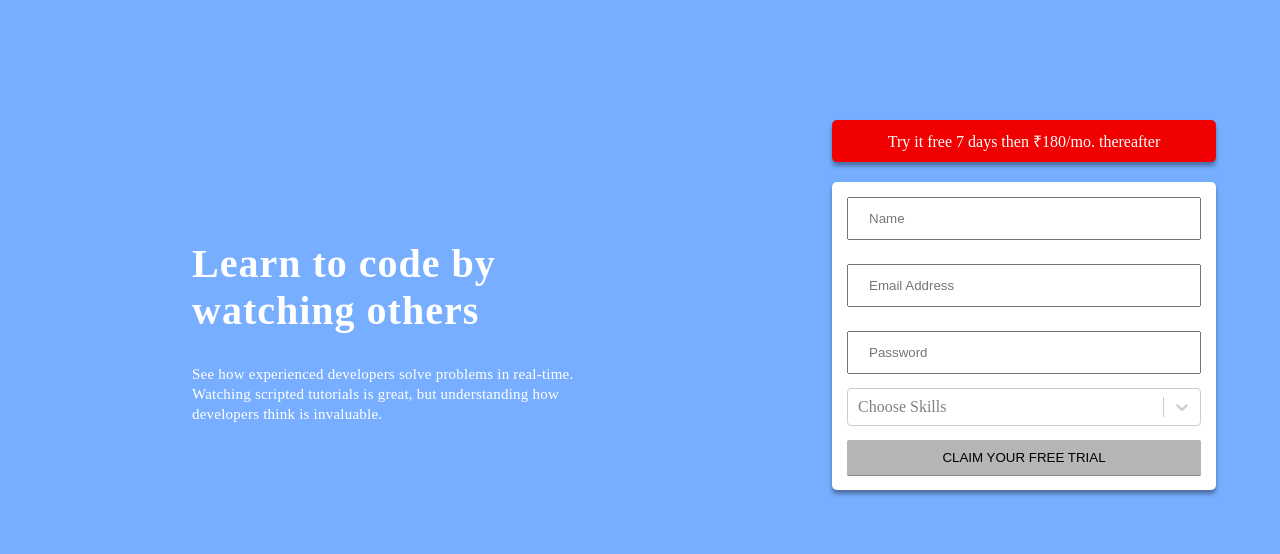
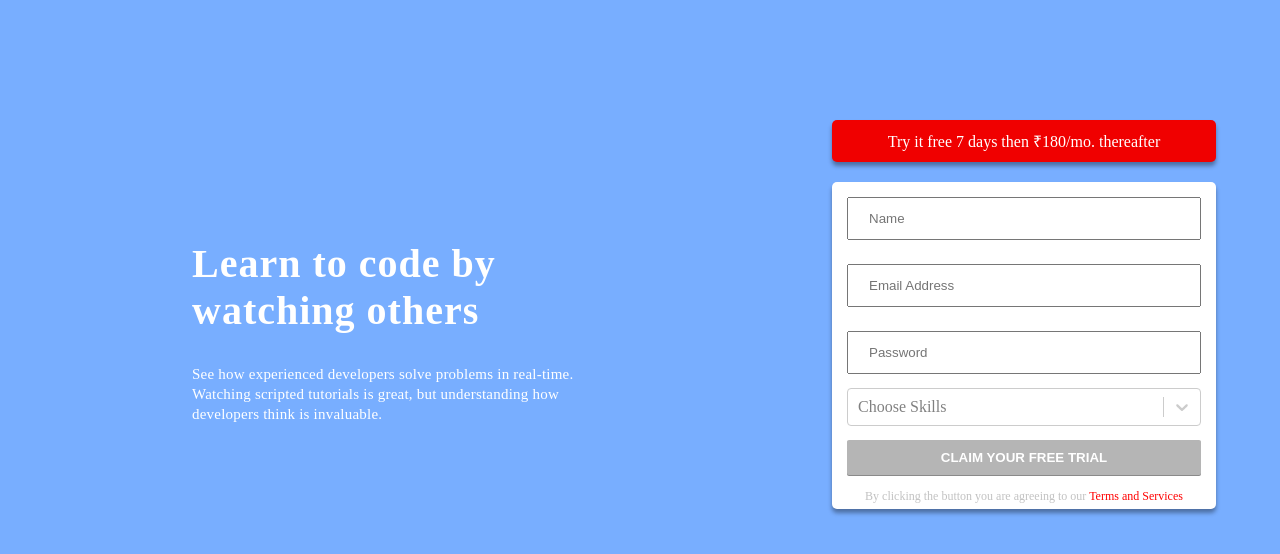
Before and after one commit to ishar19/react-form, a React (Vite) app: page / in a window 1280 px wide. Shown: the top 554 px of the page. Built offline with nearby package versions, Linux system fonts and the light colour scheme.

Commit message:
added tagline

```diff
--- a/src/components/Form.css
+++ b/src/components/Form.css
@@ -42,6 +42,8 @@
     border-radius: 2px;
     padding: 10px;
     border: none;
+    color: white;
+    font-weight: 700;
 }
 
 .form-button-active{
@@ -51,4 +53,14 @@
     border-radius: 2px;
     padding: 10px;
     border: none;
+    color: white;
+    font-weight: 700;
 }
+
+
+.disclaimer{
+    font-weight: 500;
+    font-size: 12px;
+    text-align: center;
+    color: #C2C2C2;;
+}
--- a/src/components/Form.jsx
+++ b/src/components/Form.jsx
@@ -57,6 +57,7 @@ const Form = ()=>{
                 <input name='password' type="password" placeholder='Password' onChange={handleChange} value={formValues.password}/>
                 <Select className='form-select' options={options}  placeholder={selectPlaceHolder} onChange={handleSelect} isMulti  isClearable={true} hideSelectedOptions={true}/>
                 {active?<button className='form-button-active'   onClick={claimTrial}>CLAIM YOUR FREE TRIAL</button>:<button className='form-button'>CLAIM YOUR FREE TRIAL</button>}
+            <div className='disclaimer'>By clicking the button you are agreeing to our <span style={{color:"red"}}>Terms and Services</span></div>
             </div>
         </div>
     )
```
